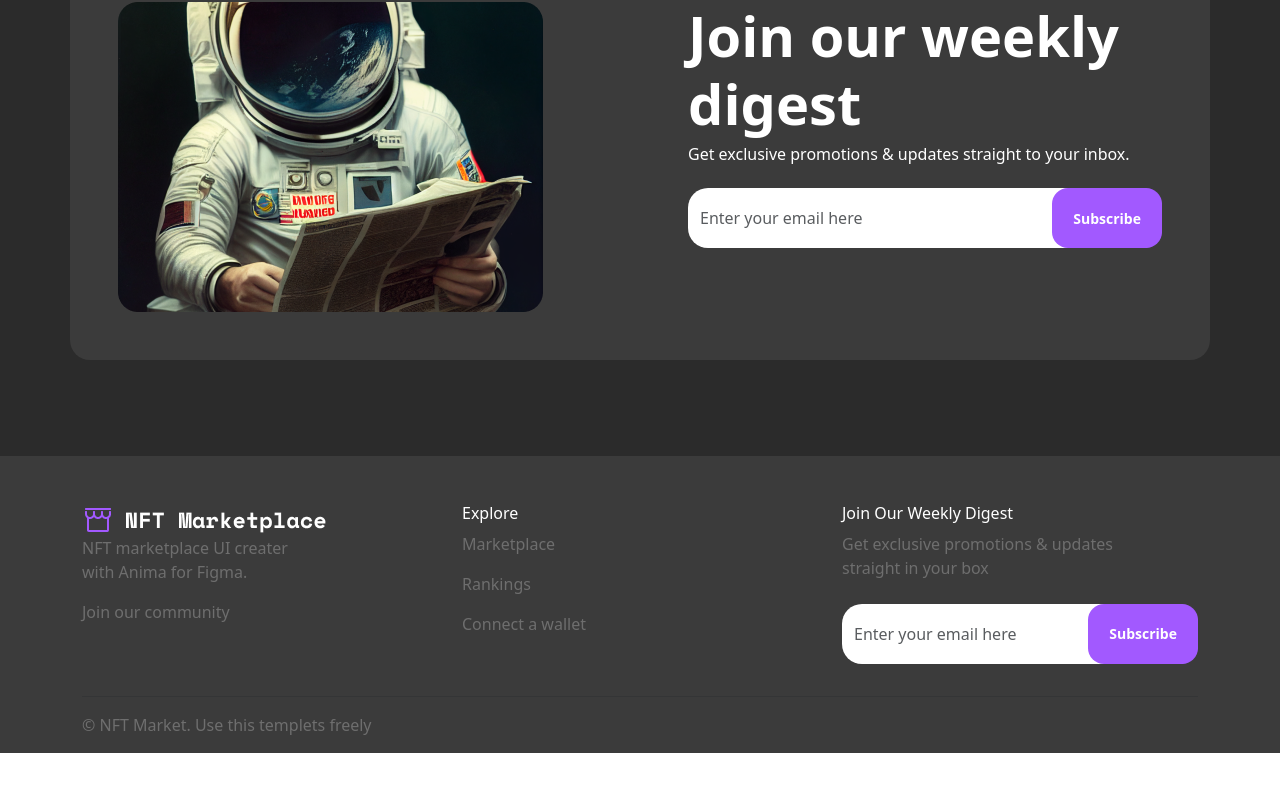
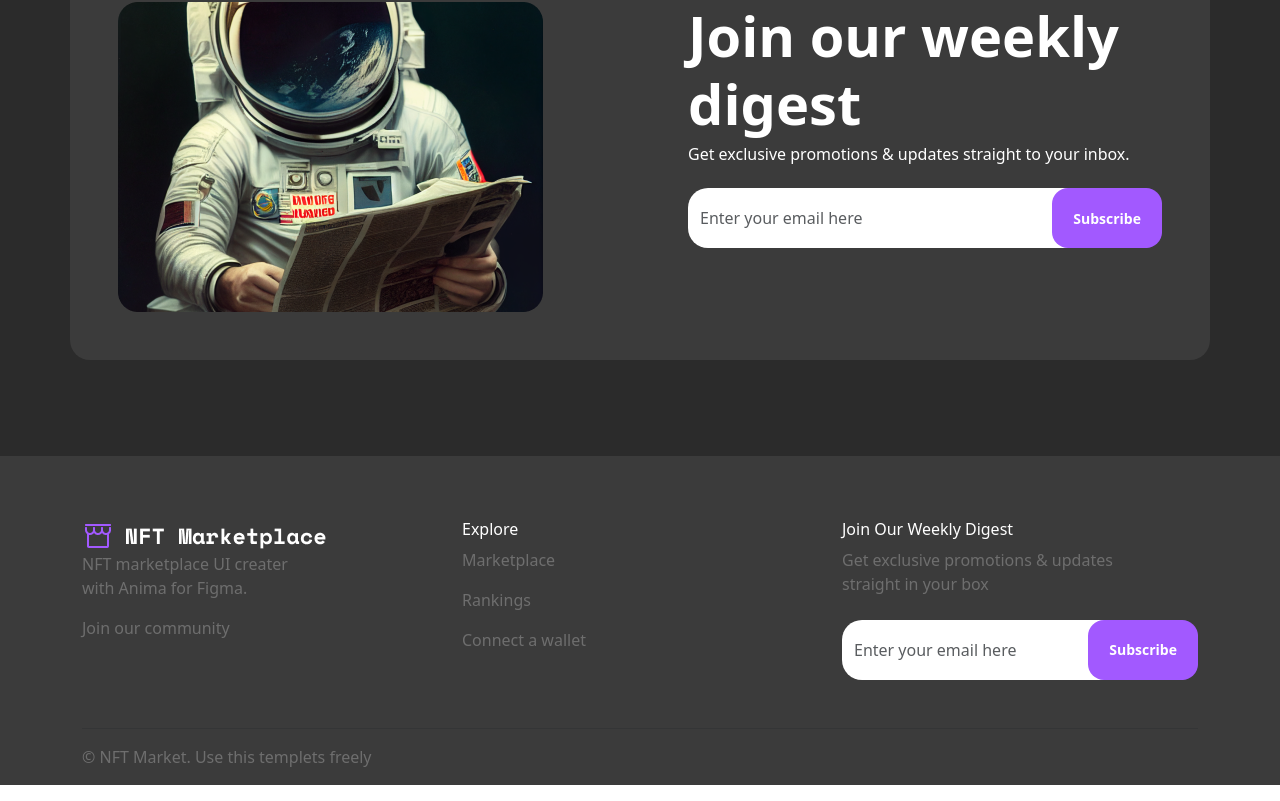
Before and after one commit to Ghullam-Mustafa/React-Assigment-09, a React (Create React App) app: page / in a window 1280 px wide. Shown: the part 5576-6377 px from the top of the page. Before the commit the page ends 6345 px from the top, so only its background shows below. Built offline with nearby package versions, Linux system fonts and the light colour scheme.

Commit message:
footer complete

```diff
--- a/src/components/footer/Footer.js
+++ b/src/components/footer/Footer.js
@@ -9,18 +9,18 @@ export default function Footer() {
         <div className="container-fluid fl">
             <div className="container pt-5">
                 <div className="row">
-                    <div className="col-lg-4 col-md-12 col-sm-12">
+                    <div className="col-lg-4 col-md-12 col-sm-12 my-3">
                         <img src={img} alt="" />
                         <p className='sales'>NFT marketplace UI creater <br /> with Anima for Figma.</p>
                         <p className='sales'>Join our community</p>
                     </div>
-                    <div className="col-lg-4 col-md-12 col-sm-12">
+                    <div className="col-lg-4 col-md-12 col-sm-12 my-3">
                         <h6 className='text-white'>Explore</h6>
                         <p className='sales'>Marketplace</p>
                         <p className='sales'>Rankings</p>
                         <p className='sales'>Connect a wallet</p>
                     </div>
-                    <div className="col-lg-4 col-md-12 col-sm-12">
+                    <div className="col-lg-4 col-md-12 col-sm-12 my-3">
                     <h6 className='text-white'>Join Our Weekly Digest</h6>
                         <p className='sales'>Get exclusive promotions & updates <br />straight in your box</p>
                         <SubscribeBtn/>
```
